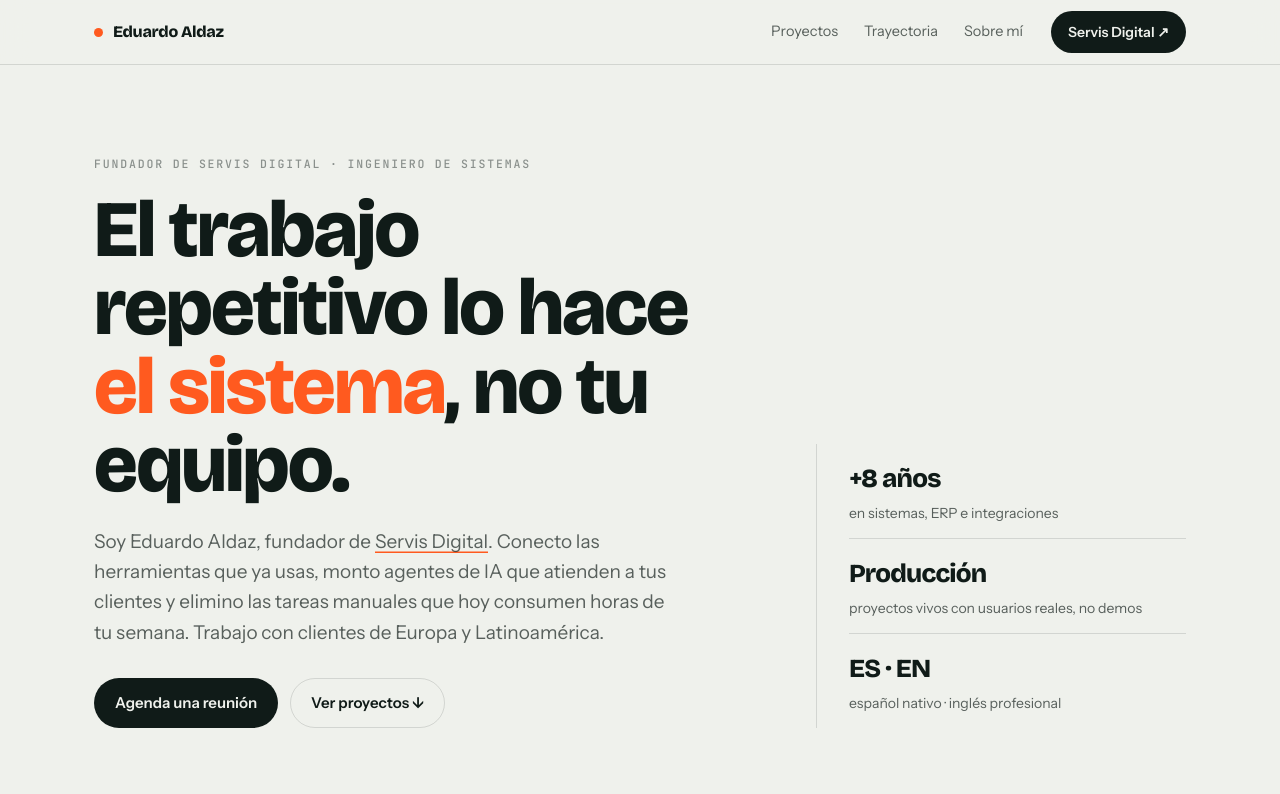
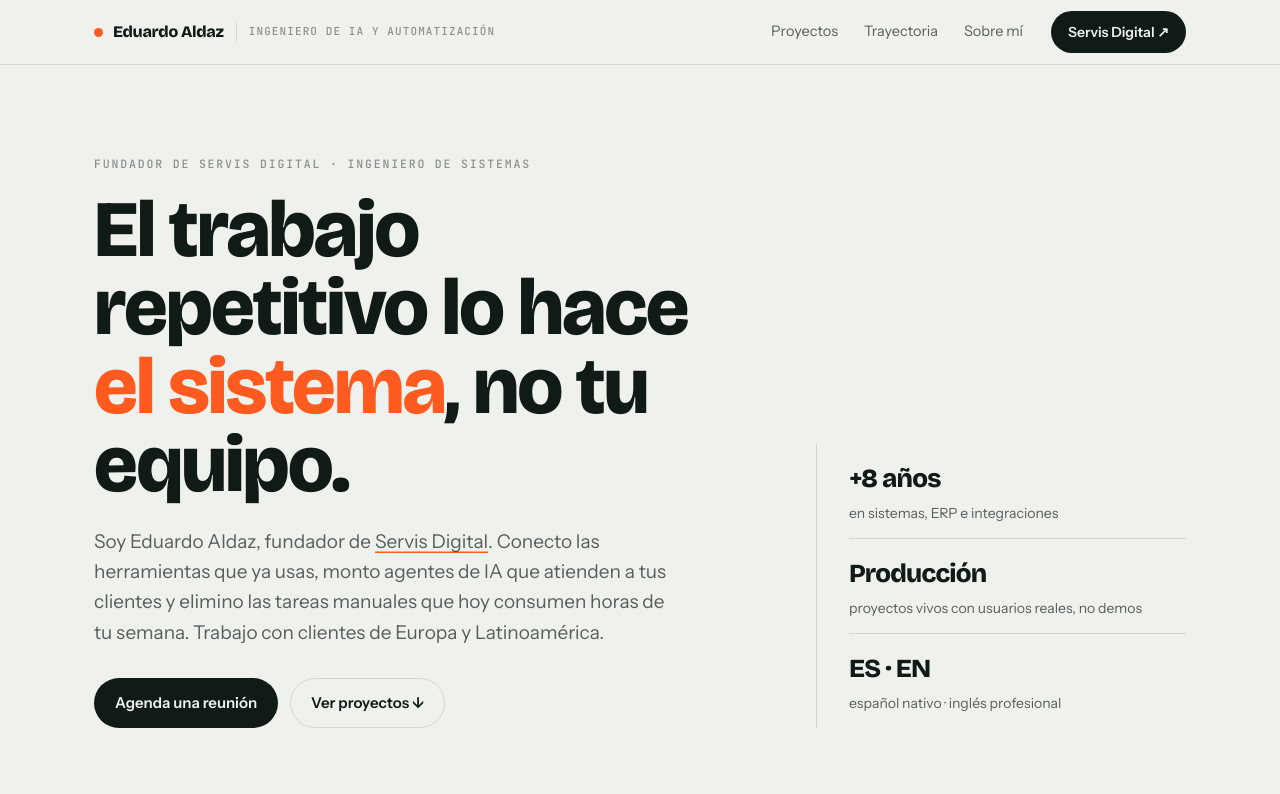
Before and after one commit to eduardoaldaz/portfolio, a plain HTML site: page index.html in a window 1280 px wide. Shown: the top 794 px of the page. Drawn offline with nearby package versions, Linux system fonts and the light colour scheme.

Commit message:
Add EA favicon and role tagline next to the name
Co-Authored-By: Claude Opus 5.5 <noreply@anthropic.com>

```diff
--- a/index.html
+++ b/index.html
@@ -3,9 +3,13 @@
 <head>
 <meta charset="utf-8">
 <meta name="viewport" content="width=device-width, initial-scale=1">
-<title>Eduardo Aldaz — Fundador de Servis Digital</title>
+<title>Eduardo Aldaz — Ingeniero de IA y automatización</title>
+<link rel="icon" href="favicon.svg" type="image/svg+xml">
+<link rel="icon" href="favicon.ico" sizes="32x32">
+<link rel="apple-touch-icon" href="apple-touch-icon.png">
+<meta name="theme-color" content="#101B18">
 <meta name="description" content="Diseño sistemas que hacen solos el trabajo repetitivo: agentes de IA, integraciones con ERP y automatización de procesos para empresas en Europa y Latinoamérica.">
-<meta property="og:title" content="Eduardo Aldaz — Fundador de Servis Digital">
+<meta property="og:title" content="Eduardo Aldaz — Ingeniero de IA y automatización">
 <meta property="og:url" content="https://eduardoaldaz.servisdigital.com/">
 <link rel="canonical" href="https://eduardoaldaz.servisdigital.com/">
 <meta property="og:description" content="Agentes de IA, integraciones con ERP y automatización de procesos. Fundador de Servis Digital. Proyectos en producción en salud, facturación electrónica y servicios.">
@@ -60,6 +64,8 @@ p{margin:0}
 .nav-in{display:flex;align-items:center;gap:28px;height:64px;max-width:var(--maxw);margin:0 auto;padding-inline:var(--pad)}
 .mark{display:flex;align-items:center;gap:10px;text-decoration:none;font-family:var(--display);font-weight:800;font-size:16px;letter-spacing:-.02em;margin-right:auto}
 .mark span.dot{width:9px;height:9px;border-radius:50%;background:var(--signal);flex:none}
+.mark .role{font-family:var(--mono);font-weight:500;font-size:11px;letter-spacing:.1em;text-transform:uppercase;color:var(--ink-45);padding-left:12px;margin-left:2px;border-left:1px solid var(--line)}
+@media (max-width:900px){.mark .role{display:none}}
 .nav-links{display:flex;gap:26px}
 .nav-links a{font-size:14.5px;text-decoration:none;color:var(--ink-70);padding-block:4px}
 .nav-links a:hover{color:var(--ink);box-shadow:inset 0 -1.5px 0 var(--signal)}
@@ -339,7 +345,7 @@ a.sd:hover{color:var(--signal)}
 
 <nav class="nav">
   <div class="nav-in">
-    <a class="mark" href="#top"><span class="dot"></span>Eduardo Aldaz</a>
+    <a class="mark" href="#top"><span class="dot"></span>Eduardo Aldaz<span class="role">Ingeniero de IA y automatización</span></a>
     <div class="nav-links">
       <a href="#proyectos">Proyectos</a>
       <a href="#trayectoria">Trayectoria</a>
```
Also changed, not shown: apple-touch-icon.png (added), favicon.ico (added), favicon.svg (added).
